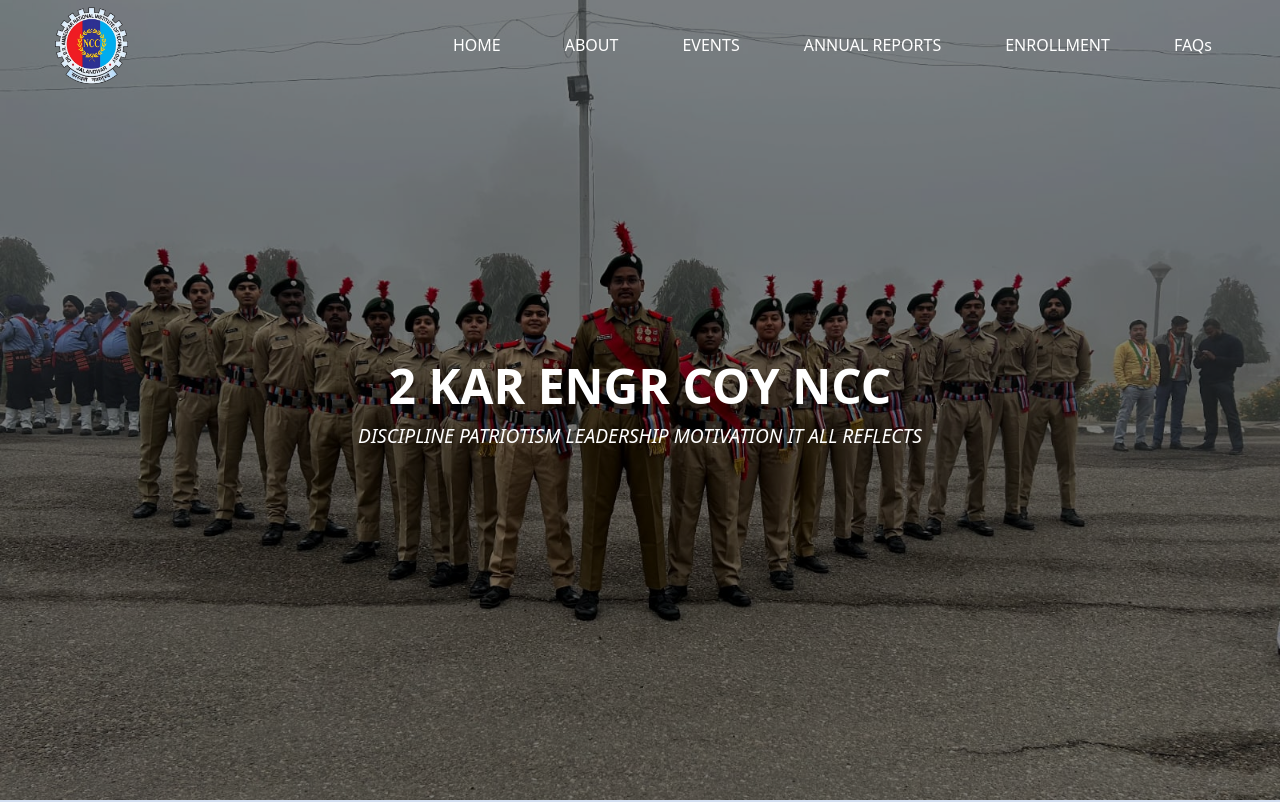
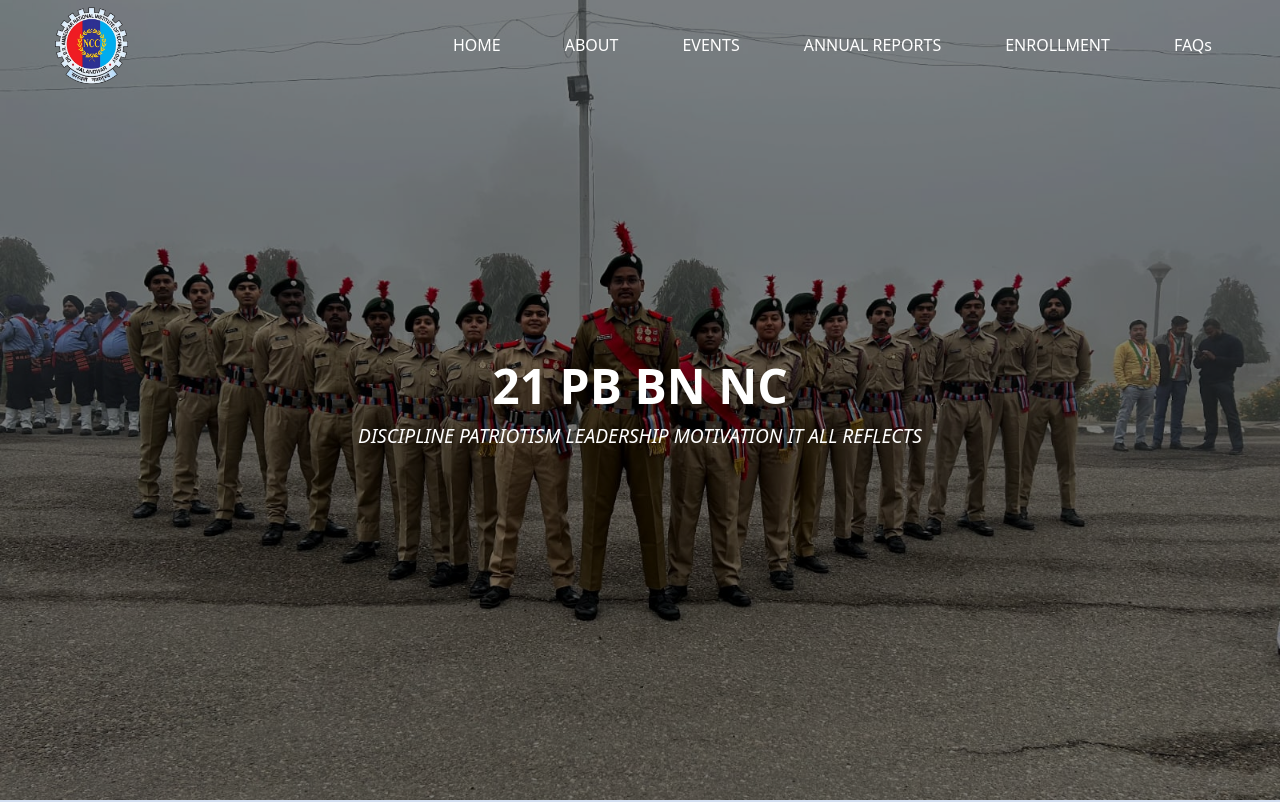
Before and after one commit to aarushiagarwal131/ncc-minor, a React (Create React App) app: page / in a window 1280 px wide. Shown: the top 802 px of the page. Built offline with nearby package versions, Linux system fonts and the light colour scheme.

Commit message:
Corrected the Hero Section

```diff
--- a/src/components/hero/Hero.jsx
+++ b/src/components/hero/Hero.jsx
@@ -5,7 +5,7 @@ const Hero = () => {
   return (
     <div className="hero">
       <div className="content">
-        <p> 2 KAR ENGR COY NCC </p>{" "}
+        <p> 21 PB BN NC </p>{" "}
         <p> DISCIPLINE PATRIOTISM LEADERSHIP MOTIVATION IT ALL REFLECTS </p>{" "}
       </div>{" "}
     </div>
```
